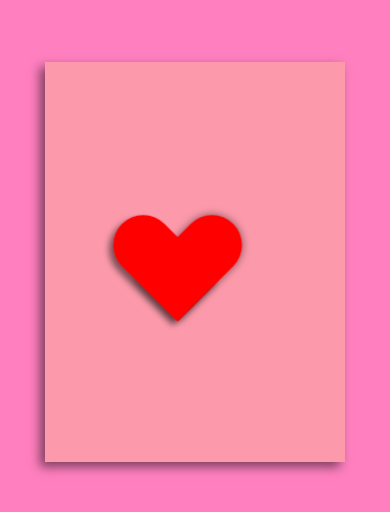
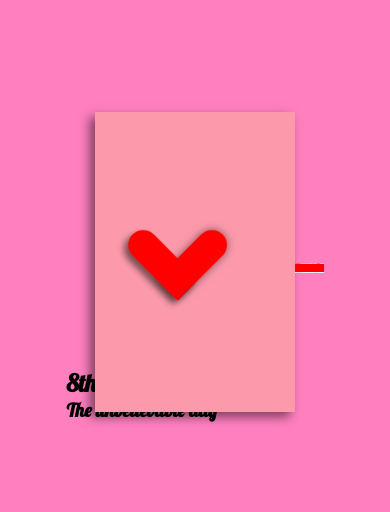
Before and after one commit to hunter518/card, a plain HTML site: page index.html in a window 390 px wide. Shown: the part 160-672 px from the top of the page. Drawn offline with Linux system fonts and the light colour scheme.

Commit message:
ketframes

```diff
--- a/style.css
+++ b/style.css
@@ -93,3 +93,13 @@ body{
 .card:hover{
     transform: translateX(100px);
 }
+@media screen and (max-width: 500px) {
+  .card {
+    width: 200px;
+    height: 300px;
+  }
+  .card span{
+    width: 50px;
+    height: 130px;
+  }
+}
```
